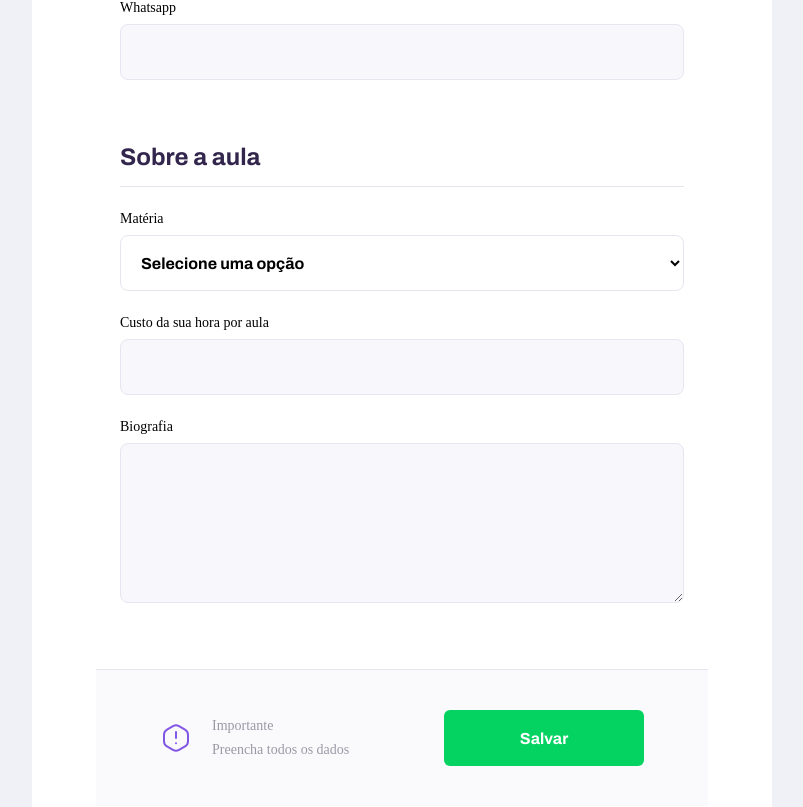
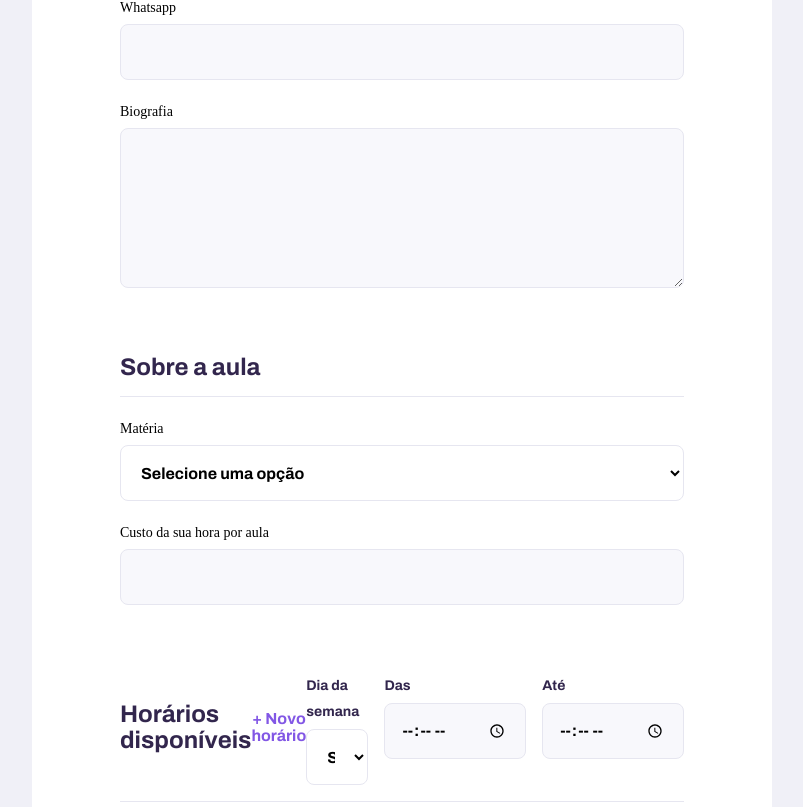
Before and after one commit to joaovictor3g/Prroffy-Next-Level-Week02, a React (Create React App) app in the folder web/: page /give-classes in a window 1280 px wide. Shown: the part 613-1420 px from the top of the page, without its empty margins (238-1041 px from the left). Built offline with nearby package versions, Linux system fonts and the light colour scheme.

Commit message:
feat: teacher list was done

```diff
--- a/web/src/components/Input/styles.css
+++ b/web/src/components/Input/styles.css
@@ -20,6 +20,7 @@
     outline: 0;
     padding: 0 1.6rem;
     font: 1.6rem Archivo;
+
 }
 
 .input-block:focus-within::after {
--- a/web/src/components/Select/index.tsx
+++ b/web/src/components/Select/index.tsx
@@ -16,7 +16,7 @@
         <div className="select-block">
             <label htmlFor={name}>{label}</label>
             <select id={name} {...rest} >
-                <option value="" disabled selected hidden>Selecione uma opção</option>
+                <option value="" disabled hidden>Selecione uma opção</option>
                 {options.map((option) => {
                     return <option key={option.value} value={option.value}>{option.label}</option>
                 })}
--- a/web/src/pages/Landing/index.tsx
+++ b/web/src/pages/Landing/index.tsx
@@ -1,5 +1,6 @@
-import React from 'react';
+import React, { useState, useEffect } from 'react';
 import { Link } from 'react-router-dom';
+import api from '../../services/api';
 
 import logoImg from '../../assets/images/logo.svg';
 import landingImg from '../../assets/images/landing.svg';
@@ -11,6 +12,13 @@
 import './styles.css';
 
 export default function Landing() {
+    const [totalConnections, setTotalConnections] = useState<number>(0);
+
+    useEffect(() => {
+        api.get('/connections')
+            .then(res => setTotalConnections(res.data.total))
+    }, []);
+
     return (
         <div id="page-landing">
             <div id="page-landing-content" className="container">
@@ -35,7 +43,7 @@
                 </div>
 
                 <span className="total-connections">
-                    Total de 200 conexões já realizadas
+                    Total de {totalConnections} conexões já realizadas
                     <img src={purpleHeartIcon} alt="purple heart" />
                 </span>
             </div>
--- a/web/src/pages/TeacherForm/index.tsx
+++ b/web/src/pages/TeacherForm/index.tsx
@@ -1,4 +1,4 @@
-import React from 'react';
+import React, { useState, FormEvent } from 'react';
 
 import './styles.css';
 import PageHeader from '../../components/PageHeader';
@@ -7,8 +7,56 @@
 import warningIcon from '../../assets/images/icons/warning.svg';
 import Textarea from '../../components/Textarea';
 import Select from '../../components/Select';
+import api from '../../services/api';
 
 export default function TeacherForm() {
+    const [name, setName] = useState<string>('');
+    const [avatar, setAvatar] = useState<string>('');
+    const [whatsapp, setWhatsapp] = useState<string>('');
+    const [bio, setBio] = useState<string>('');
+
+    const [subject, setSubject] = useState<string>('');
+    const [cost, setCost] = useState<string>('');
+
+    const [scheduleItems, setScheduleItems] = useState([
+        { week_day: '', from: '', to: '' }
+    ]);
+
+    function addNewScheduleItem() {
+        setScheduleItems([
+            ...scheduleItems,
+            { week_day: '', from: '', to: '' }
+        ]);
+    }
+
+    function handleCreateClasses(e: FormEvent) {
+        e.preventDefault();
+
+        const data = {
+            name,
+            avatar,
+            bio,
+            whatsapp,
+            cost: Number(cost),
+            subject,
+            schedule: scheduleItems
+        };
+
+        api.post('/classes', data)
+            .then(() => alert('Cadastro realizado com sucesso!!'))
+            .catch(() => alert('Erro no cadastro'));
+    }
+
+    function setScheduleItemValue(position: number, field: string, value: string) {
+        const updatedScheduleItem = scheduleItems.map((scheduleItem, index) => {
+            if(index === position)
+                return {...scheduleItem, [field]: value }
+            return scheduleItem;
+        })
+
+        setScheduleItems(updatedScheduleItem);
+    }
+
     return (
         <div id="page-teacher-form" className="container">
            <PageHeader
@@ -17,24 +65,32 @@
            />
 
            <main>
+               <form onSubmit={handleCreateClasses}>
                <fieldset>
                     <legend>Seus dados</legend>
                     <Input
                         name="name"
                         label="Nome completo"
+                        value={name}
+                        onChange={e => setName(e.target.value)}
                     />
                     <Input
                         name="avatar"
                         label="Avatar"
+                        value={avatar}
+                        onChange={e => setAvatar(e.target.value)}
                    />
                     <Input
                         name="whatsapp"
                         label="Whatsapp"
+                        value={whatsapp}
+                        onChange={e => setWhatsapp(e.target.value)}
                    />
+                   <Textarea name="bio" label="Biografia" value={bio} onChange={e => setBio(e.target.value)}/>
 
-               </fieldset>
+                </fieldset>
 
-               <fieldset>
+                <fieldset>
                     <legend>Sobre a aula</legend>
                     <Select
                         name="subject"
@@ -48,26 +104,79 @@
                             { value: 'Matemática', label: 'Matemática' },
                             { value: 'Quimíca', label: 'Quimíca' },
                         ]}
+                        defaultValue={subject}
+                        onChange={e => setSubject(e.target.value)}
                     />
                     <Input
                         name="cost"
                         label="Custo da sua hora por aula"
+                        value={cost}
+                        onChange={e => setCost(e.target.value)}
                    />
-                   <Textarea name="bio" label="Biografia"/>
 
-               </fieldset>
 
-               <footer>
+                </fieldset>
+
+                <fieldset>
+                    <legend>
+                        <div className="time-and-button">
+                            Horários disponíveis
+
+                            <button type="button" onClick={addNewScheduleItem}>
+                                + Novo horário
+                            </button>
+                        </div>
+                        {scheduleItems.map((scheduleItem, idx) => {
+                            return (
+                                <div key={idx} className="schedule-item">
+                                    <Select
+                                        name="week_day"
+                                        label="Dia da semana"
+                                        onChange={e => setScheduleItemValue(idx, 'week_day', e.target.value)}
+                                        value={scheduleItem.week_day}
+                                        options={[
+                                            { value: '0', label: 'Domingo' },
+                                            { value: '1', label: 'Segunda' },
+                                            { value: '2', label: 'Terça' },
+                                            { value: '3', label: 'Quarta' },
+                                            { value: '4', label: 'Quinta' },
+                                            { value: '5', label: 'Sexta' },
+                                            { value: '6', label: 'Sábado' },
+                                        ]}
+                                    />
+                                    <Input
+                                        name="from"
+                                        label="Das"
+                                        type="time"
+                                        value={scheduleItem.from}
+                                        onChange={e => setScheduleItemValue(idx, 'from', e.target.value)}
+                                    />
+                                    <Input
+                                        name="to"
+                                        label="Até"
+                                        type="time"
+                                        value={scheduleItem.to}
+                                        onChange={e => setScheduleItemValue(idx, 'to', e.target.value)}
+                                    />
+                                </div>
+                            )
+                        })}
+                    </legend>
+
+                </fieldset>
+
+                <footer>
                    <p>
                        <img src={warningIcon} alt="warning" />
                        Importante <br />
                        Preencha todos os dados
                    </p>
 
-                   <button type="button">
+                   <button type="submit">
                        Salvar
                    </button>
                </footer>
+               </form>
            </main>
         </div>
     )
--- a/web/src/pages/TeacherForm/styles.css
+++ b/web/src/pages/TeacherForm/styles.css
@@ -36,6 +36,25 @@
     width: 100%;
     padding-bottom: 1.6rem;
     border-bottom: 1px solid var(--color-line-in-white);
+}
+
+#page-teacher-form main fieldset legend .time-and-button {
+    display: flex;
+    justify-content: space-between;
+}
+
+
+#page-teacher-form main fieldset legend button {
+    background: none;
+    border: 0;
+    color: var(--color-primary);
+    font: 700 1.6rem Archivo;
+    cursor: pointer;
+    transition: color 0.2s;
+}
+
+#page-teacher-form main fieldset legend button:hover {
+    color: var(--color-primary-dark);
 }
 
 #page-teacher-form main fieldset .input-block + .textarea-block,
@@ -96,6 +115,17 @@
         padding: 5rem 6.4rem;
     }
 
+    #page-teacher-form main .schedule-item {
+        display: grid;
+        grid-template-columns: 2fr 1fr 1fr;
+        column-gap: 1.6rem;
+    }
+
+
+    #page-teacher-form main .schedule-item .input-block {
+        margin-top: 0 !important;
+    }
+
     #page-teacher-form main footer {
         padding: 4.0rem 6.4rem;
         display: flex;
--- a/web/src/services/api.ts
+++ b/web/src/services/api.ts
@@ -1,7 +1,7 @@
 import axios from 'axios';
 
 const api = axios.create({
-    baseURL: 'localhost:3333'
+    baseURL: 'http://localhost:3333'
 });
 
 export default api;
```
